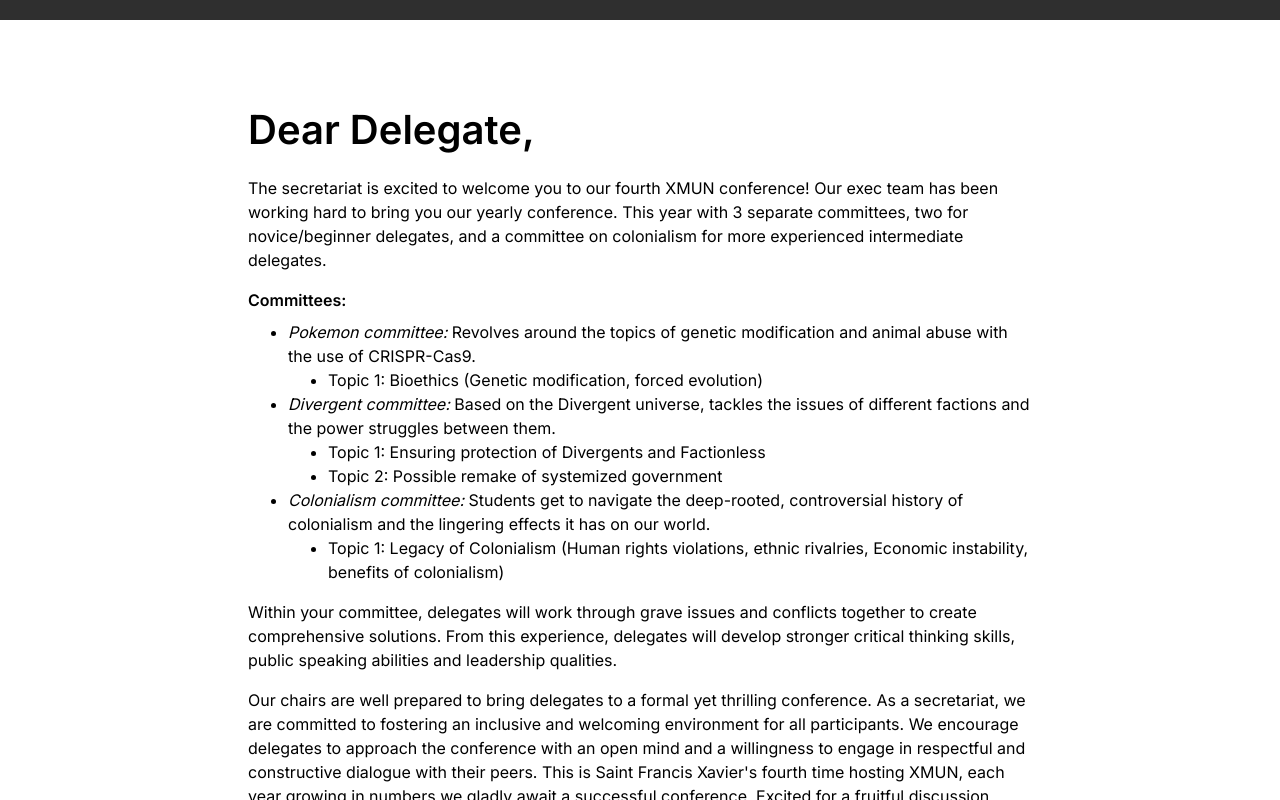
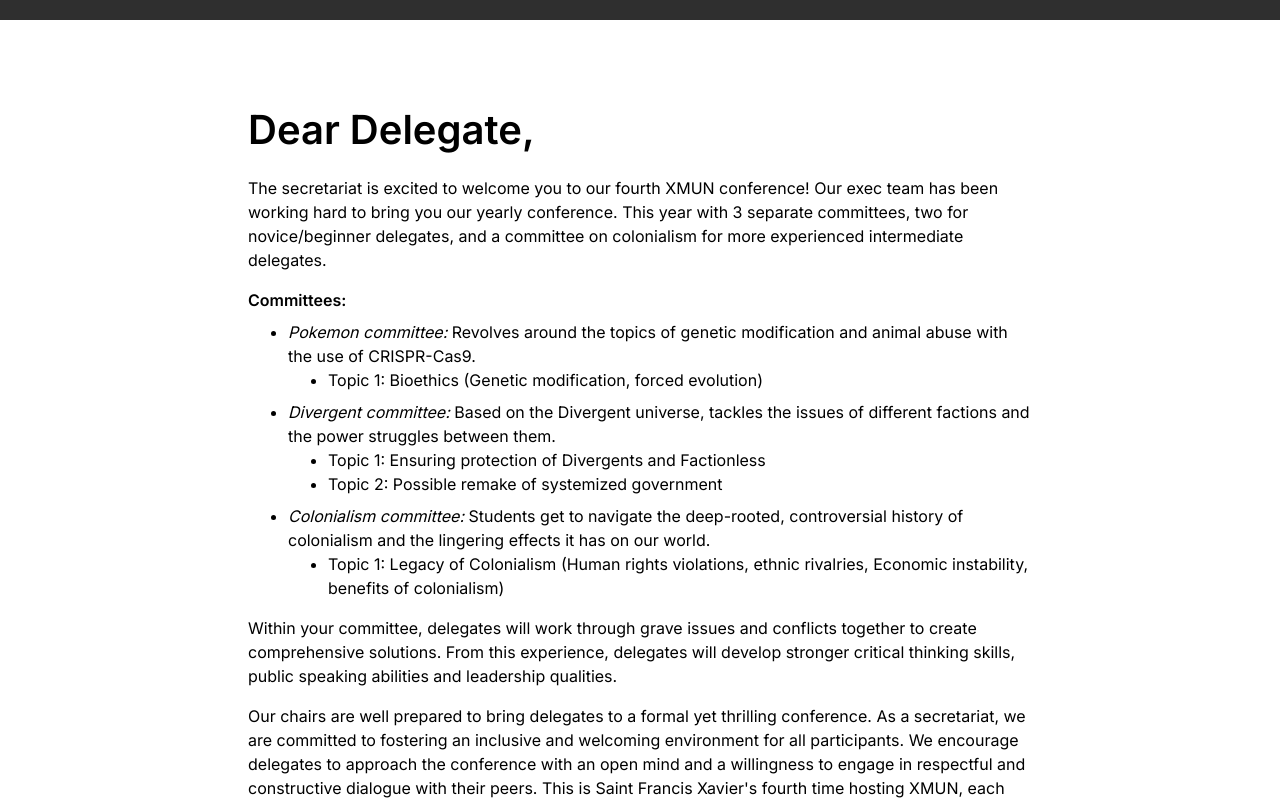
Before and after one commit to AdrianOles/xmun, a Next.js app: page /invitation in a window 1280 px wide. Shown: the part 580-1380 px from the top of the page. Built offline with nearby package versions, Linux system fonts and the light colour scheme; no server answers; grey boxes are pictures that could not be loaded.

Commit message:
updated spacing

```diff
--- a/pages/invitation/index.tsx
+++ b/pages/invitation/index.tsx
@@ -53,19 +53,19 @@ const Invitation = () => {
                     Committees:
                 </div>
                 <div className="pl-10">
-                    <ul className="list-disc">
+                    <ul className="list-disc mb-2">
                         <li>
                             <i>Pokemon committee:</i> Revolves around the topics of genetic modification and animal abuse with the use of CRISPR-Cas9.
                             <ul className="list-disc pl-10"><li>Topic 1: Bioethics (Genetic modification, forced evolution)</li></ul>
                         </li>
                     </ul>
-                    <ul className="list-disc">
+                    <ul className="list-disc mb-2">
                         <li>
                             <i>Divergent committee:</i> Based on the Divergent universe, tackles the issues of different factions and the power struggles between them.
                             <ul className="list-disc pl-10"><li>Topic 1: Ensuring protection of Divergents and Factionless</li><li>Topic 2: Possible remake of systemized government</li></ul>
                         </li>
                     </ul>
-                    <ul className="list-disc">
+                    <ul className="list-disc mb-2">
                         <li>
                             <i>Colonialism committee:</i> Students get to navigate the deep-rooted, controversial history of colonialism and the lingering effects it has on our world.
                             <ul className="list-disc pl-10"><li>Topic 1: Legacy of Colonialism (Human rights violations, ethnic rivalries, Economic instability, benefits of colonialism) </li></ul>
```
